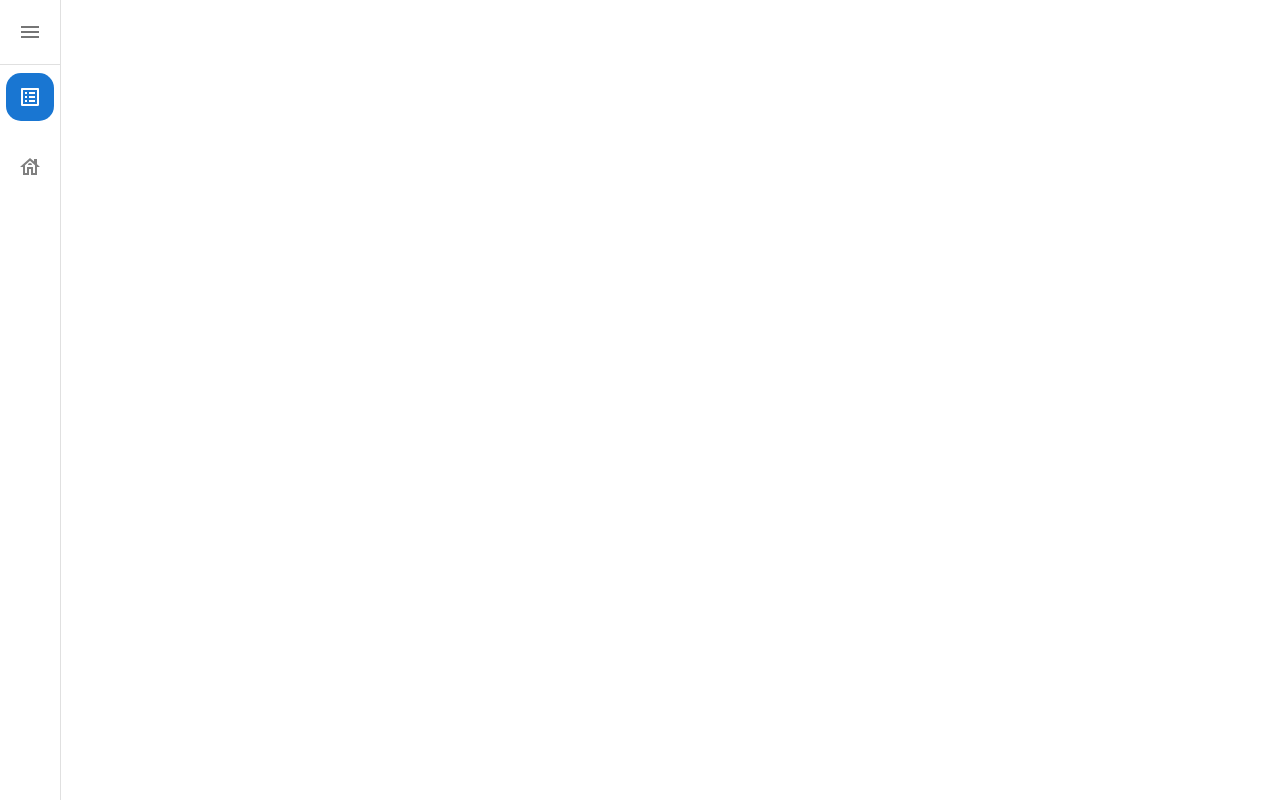
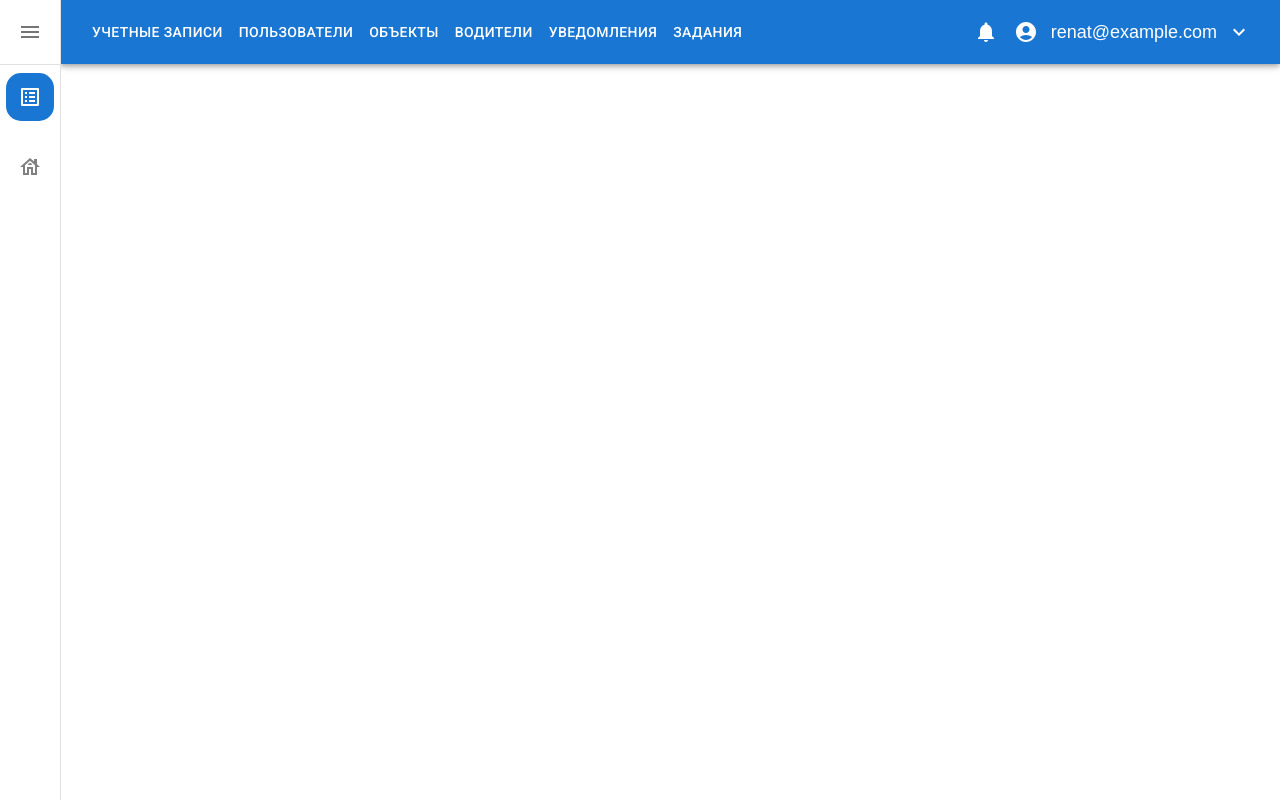
Before and after one commit to renatmm/autotracker-test-task, a React (Create React App) app: page / in a window 1280 px wide. Built offline with nearby package versions, Linux system fonts and the light colour scheme.

Commit message:
feat: add appBar to home page

```diff
--- a/src/constants/global.tsx
+++ b/src/constants/global.tsx
@@ -1,11 +1,10 @@
 export const APP_BAR_WIDTH = '60px';
+export const APP_BAR_EMAIL = 'renat@example.com';
 
 export const ERROR_MESSAGE = {
     errorTitle: 'Ошибка авторизации',
     errorText: 'Недостаточно прав на данную операцию'
 };
-
-export const APP_BAR_EMAIL = 'renat@example.com';
 
 export const NAV_ITEMS = [
     'Учетные записи',
--- a/src/pages/HomePage/HomePage.tsx
+++ b/src/pages/HomePage/HomePage.tsx
@@ -1,8 +1,15 @@
+import {FC} from 'react';
+import { CustomContainer } from './styles';
 import SideBar from "../../components/SideBar/SideBar"
+import AppBar from '../../components/AppBar/AppBar';
 
-const HomePage = () => {
+
+const HomePage: FC = () => {
   return (
-    <SideBar />
+    <CustomContainer>
+      <SideBar/>
+      <AppBar/>
+    </CustomContainer>
   )
 }
 
--- /dev/null
+++ b/src/pages/HomePage/styles.tsx
@@ -0,0 +1,6 @@
+import styled from '@emotion/styled'
+import Container from '@mui/material/Container';
+
+export const CustomContainer = styled(Container)`
+    max-width: 1400px;
+`
```
Also changed, not shown: src/pages/DeviceListPage/DeviceListPage.tsx (+4 -3 lines), src/components/SideBar/styles.ts (line endings or trailing spaces).
